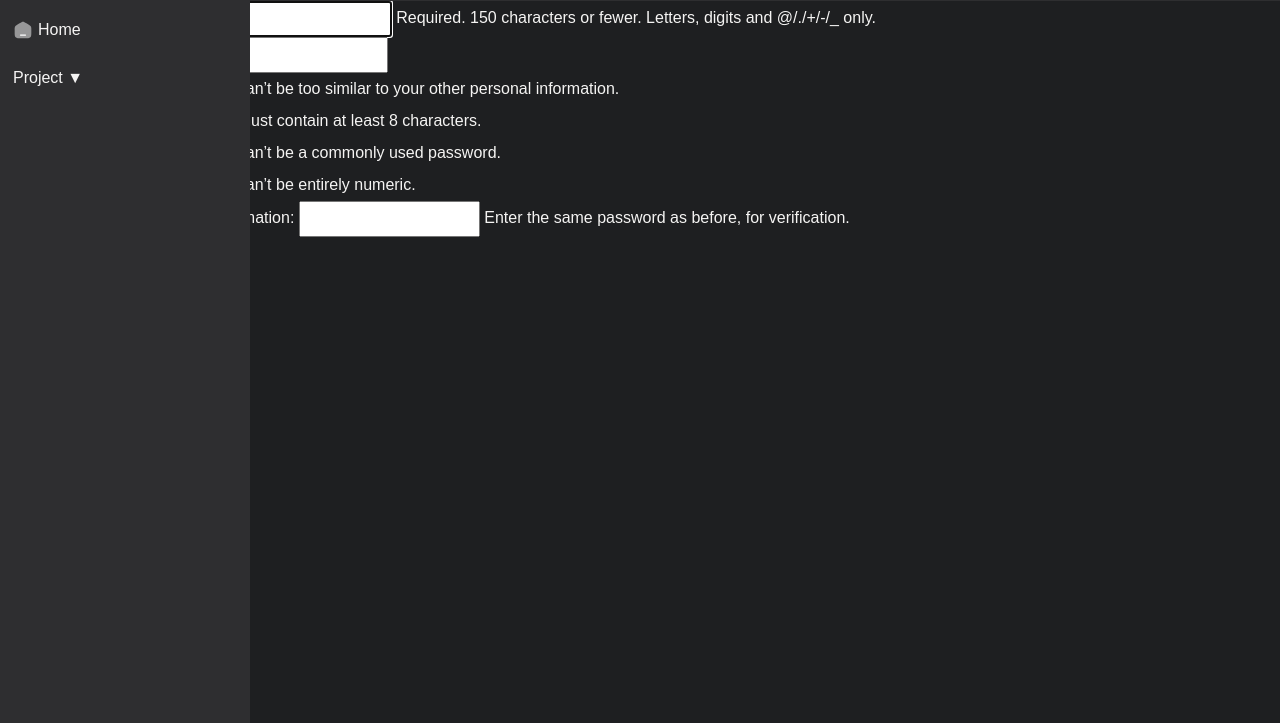
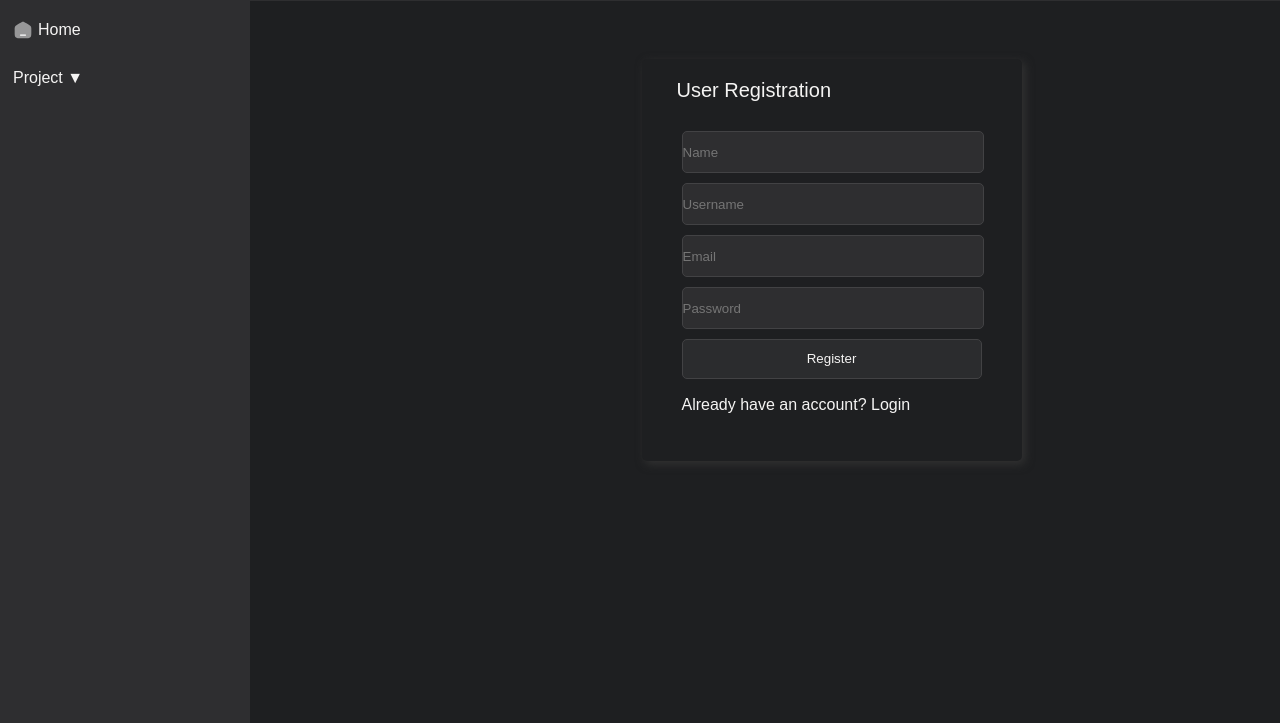
Before and after one commit to pembattech/team-track-v2, a Django app: page /register/ in a window 1280 px wide. Shown: the part 77-800 px from the top of the page. Run offline with Django 4.2, Linux system fonts and the light colour scheme.

Commit message:
Minor frontend changes and update logics

```diff
--- a/base/templates/base.html
+++ b/base/templates/base.html
@@ -10,11 +10,11 @@
     </title>
 
     {% load static %}
-
     {% load customtags %}
 
 
     <link rel="stylesheet" href="{% static 'css/styles.css' %}">
+    <link rel="stylesheet" href="{% static 'css/tab-style.css' %}">
 
 </head>
 
@@ -197,6 +197,7 @@
 
     </div>
 
+    <script src="{% static 'js/main.js'}"></script>
 </body>
 
 </html>
--- a/base/templates/registration/register.html
+++ b/base/templates/registration/register.html
@@ -5,13 +5,56 @@
 {% block content %}
 
 <h1>Register</h1>
-<form action="" method="post">
-    {% csrf_token %}
 
-    {{ form.as_p }}
+<div class="main-content">
+  <div class="loginregister-form-container">
+    <div class="heading-content">
+      <div class="heading-style">
+        <p>User Registration</p>
+      </div>
+    </div>
+    <div class="LR-form">
+      <form id="registrationForm" action="" method="post">
+        {% csrf_token %}
 
-  <button type="submit" class="btn btn-primary">Submit</button>
+        <div class="form-group">
+          <input type="text" placeholder="Name" id="name" name="name" required>
+          <div id="nameError" class="error-message lr_error"></div>
+        </div>
+        <div class="div-space-top"></div>
 
-</form>
+        <div class="form-group">
+          <input type="text" placeholder="Username" id="username" name="username" required>
+          <div id="usernameError" class="error-message lr_error"></div>
+        </div>
+        <div class="div-space-top"></div>
+
+        <div class="form-group">
+          <input type="email" placeholder="Email" id="email" name="email" required>
+          <!-- <div id="emailError" class="error-message lr_error"></div>  -->
+        </div>
+        <div class="div-space-top"></div>
+
+        <div class="form-group">
+          <input type="password" placeholder="Password" id="password" name="password" required>
+          <div id="passwordError" class="error-message lr_error"></div>
+        </div>
+        <div class="div-space-top"></div>
+
+
+        <input type="submit" placeholder="" id="submitButton" value="Register">
+        <div class="div-space-top"></div>
+        <div class="div-space-top"></div>
+        <div class="div-space-top"></div>
+        <div class="div-space-top"></div>
+        <div class="already">
+          <p>Already have an account? <a href="{% url 'login' %}">Login</a></p>
+        </div>
+      </form>
+    </div>
+  </div>
+
+
+</div>
 
 {% endblock %}
--- a/base/templatetags/customtags.py
+++ b/base/templatetags/customtags.py
@@ -4,12 +4,6 @@ from django.contrib.auth.models import User
 from ..models import Projects
 
 register = template.Library()
-
-
-@register.simple_tag
-def hello():
-    return "hello world"
-
 
 @register.simple_tag
 def list_of_projects(username):
--- a/base/views.py
+++ b/base/views.py
@@ -27,7 +27,7 @@ def login_user(request):
             if user is not None:
                 login(request, user)
 
-                return HttpResponse("Login successful.")
+                return redirect("home")
             else:
                 return HttpResponse("Invalid credentials.")
         except Exception as e:
@@ -41,7 +41,8 @@ def logout_user(request):
     if request.user.is_authenticated:
         username = request.user.username
         logout(request)
-        return HttpResponse(f"Logout successful. User '{username}' has been logged out.")
+        print(f"Logout successful. User '{username}' has been logged out.")
+        return redirect("login")
     else:
         return HttpResponse("No user is currently logged in.")
 
@@ -51,7 +52,7 @@ def register_user(request):
         print(form)
         if form.is_valid():
             username = form.cleaned_data['username']
-            password = form.cleaned_data['password1']
+            password = form.cleaned_data['password']
             form.save()
 
             return redirect('login')
@@ -62,9 +63,17 @@ def register_user(request):
     return render(request, "registration/register.html", {"form": form})
 
 def project_view(request, project_id):
-    project = Projects.objects.filter(project_id=project_id)
+    project_queryset = Projects.objects.filter(project_id=project_id)[0]
 
-    return render(request, "project.html", {"project": project})
+    # Retrieve and print all fields
+    fields = project_queryset._meta.fields
+
+    for field in fields:
+            print(f"{field.name}: {getattr(project_queryset, field.name)}")
+
+    content = {"project_queryset": project_queryset, "project_title": capitalized_string(project_queryset.project_name)}
+
+    return render(request, "project.html", content)
 
 def create_project(request):
 
--- a/static/css/styles.css
+++ b/static/css/styles.css
@@ -1590,9 +1590,8 @@ input.d-none {
     border: 1px solid var(--color-border);
     border-radius: 5px;
     width: 100%;
-    padding: 20px;
+    /* padding: 20px; */
     height: 40px;
-    -moz-outline-style: none;
 }
 
 .LR-form input[type="text"]:focus,
```
Also changed, not shown: base/templates/registration/login.html (+15 -4 lines), base/utils.py (+3 -4 lines), db.sqlite3, static/image/arrow-down.svg (deleted).
